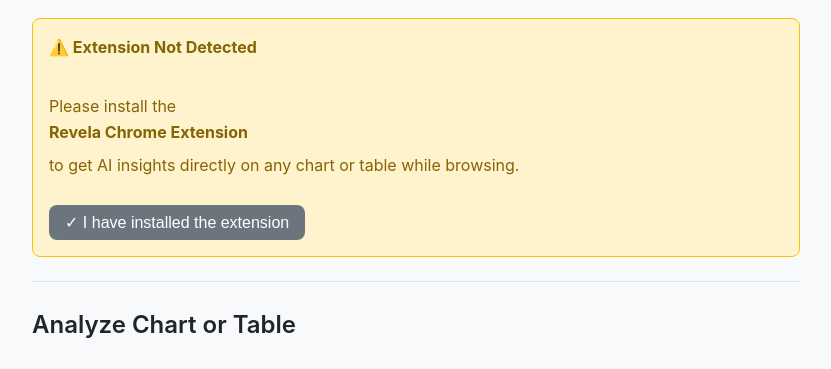
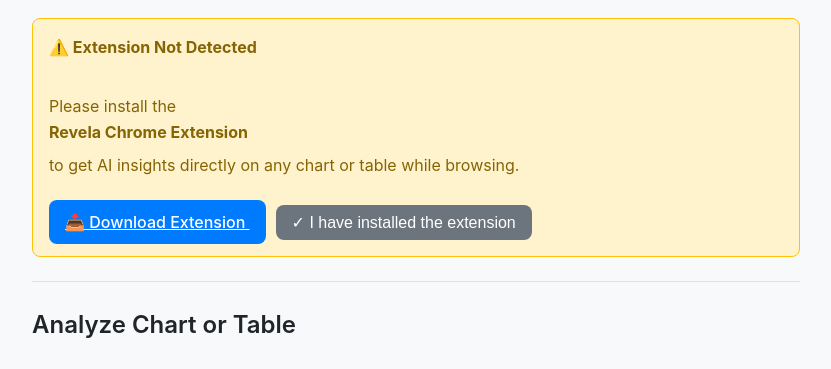
Before and after one commit to mmohanram13/revela, a Flask app: page / in a window 1280 px wide. Shown: the part 151-520 px from the top of the page, without its empty margins (224-1055 px from the left). Run offline with Flask 3, Linux system fonts and the light colour scheme; data that the repository does not hold is empty; some libraries are stand-ins or nearby versions.

Commit message:
Update installation instructions: add download link for Revela Chrome Extension

```diff
--- a/revela-app/ui/templates/index.html
+++ b/revela-app/ui/templates/index.html
@@ -43,6 +43,12 @@
             Please install the <strong>Revela Chrome Extension</strong> to get AI insights
             directly on any chart or table while browsing.
             <br><br>
+            <a href="https://github.com/mmohanram13/revela/releases/download/0.0.1/revela_chrome_extension.zip"
+               class="btn btn-primary"
+               download
+               style="margin-right: 10px;">
+                📥 Download Extension
+            </a>
             <button id="confirm-extension-btn" class="btn btn-secondary">
                 ✓ I have installed the extension
             </button>
```
Also changed, not shown: README.md.
